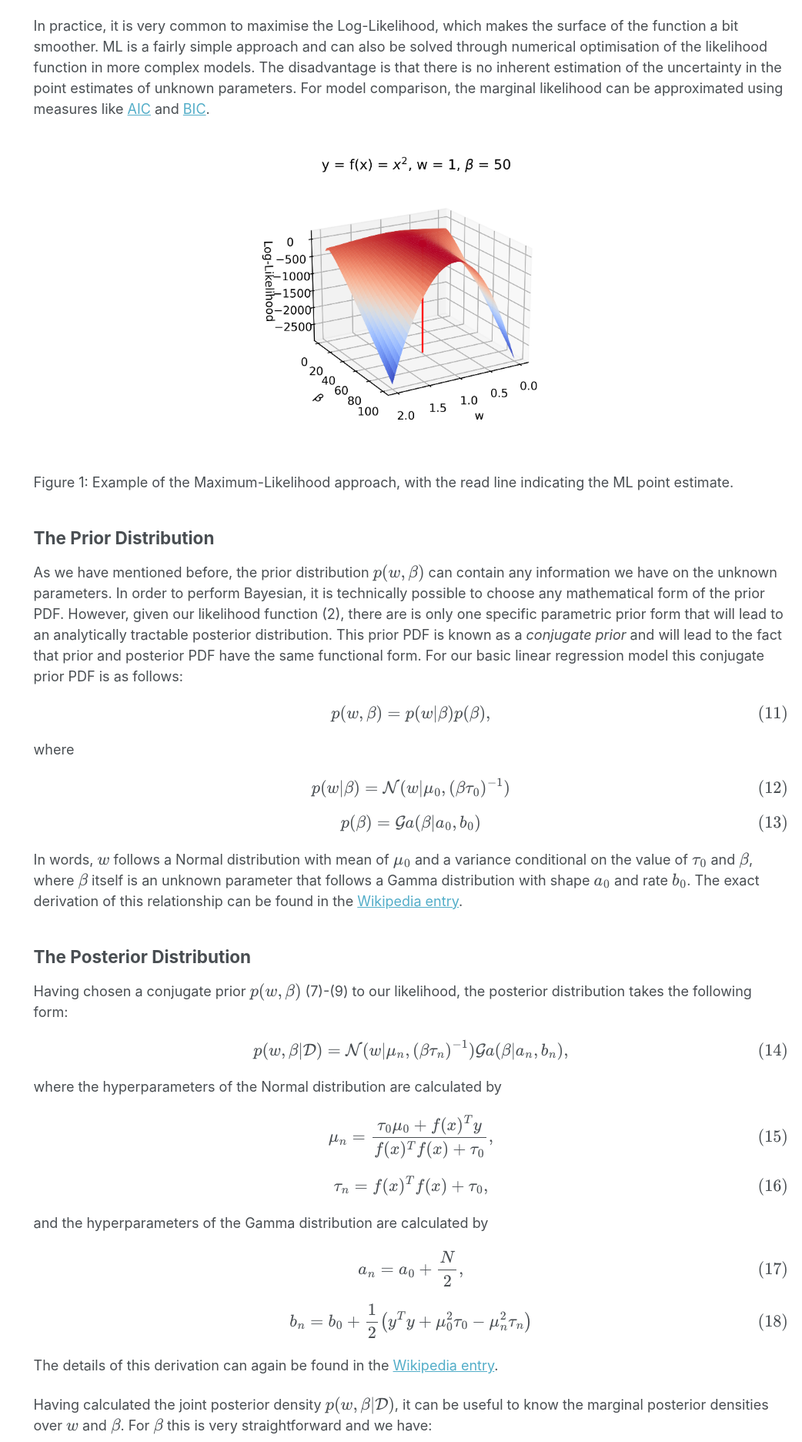
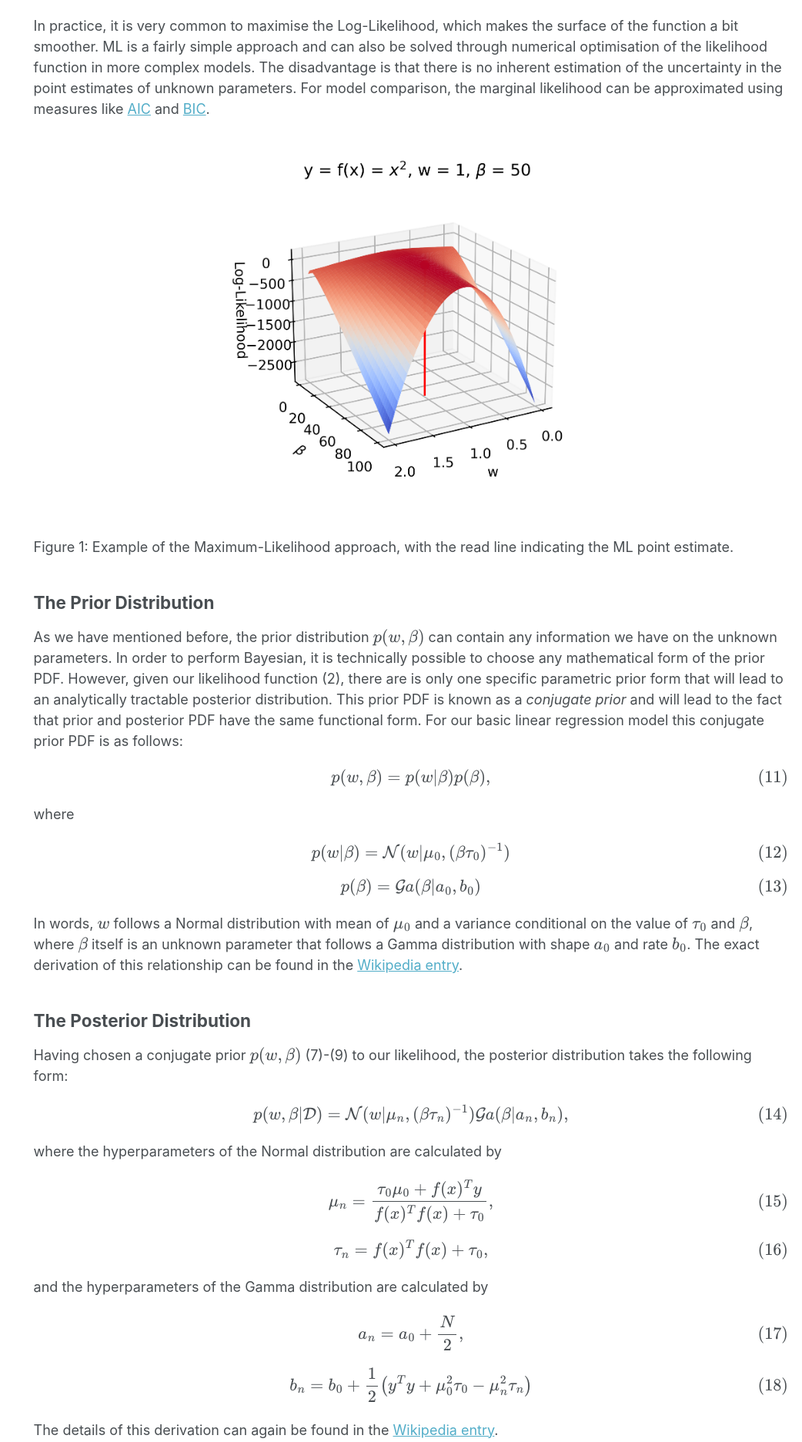
Before and after one commit to manueich/manueich.github.io, a Jekyll site: the page built from _pages/Bayesian_Inference/BI_True.md, in a window 1280 px wide. Shown: the part 2037-3910 px from the top of the page at 77% size, without its empty margins (238-1280 px from the left). Built offline with Jekyll 4.4.1, drawn with Linux system fonts in a browser that asks for light colours; formulas are drawn with MathJax 3.

Commit message:
Update BI_True.md

```diff
--- a/_pages/Bayesian_Inference/BI_True.md
+++ b/_pages/Bayesian_Inference/BI_True.md
@@ -57,7 +57,7 @@ $$\beta_{ML} = \left[\frac{y^Ty-2y^Tf(x)w_{ML}+f(x)^Tf(x)w_{ML}^2}{N}\right]^{-1
 
 In practice, it is very common to maximise the Log-Likelihood, which makes the surface of the function a bit smoother. ML is a fairly simple approach and can also be solved through numerical optimisation of the likelihood function in more complex models. The disadvantage is that there is no inherent estimation of the uncertainty in the point estimates of unknown parameters. For model comparison, the marginal likelihood can be approximated using measures like [AIC](https://en.wikipedia.org/wiki/Akaike_information_criterion) and [BIC](https://en.wikipedia.org/wiki/Bayesian_information_criterion).
 
-<center><img src="/_pages/Bayesian_Inference/max_LL.png" width="500" height="330"></center>
+<center><img src="/_pages/Bayesian_Inference/max_LL.png" width="600" height="400"></center>
 
 Figure 1: Example of the Maximum-Likelihood approach, with the read line indicating the ML point estimate.
 
```
